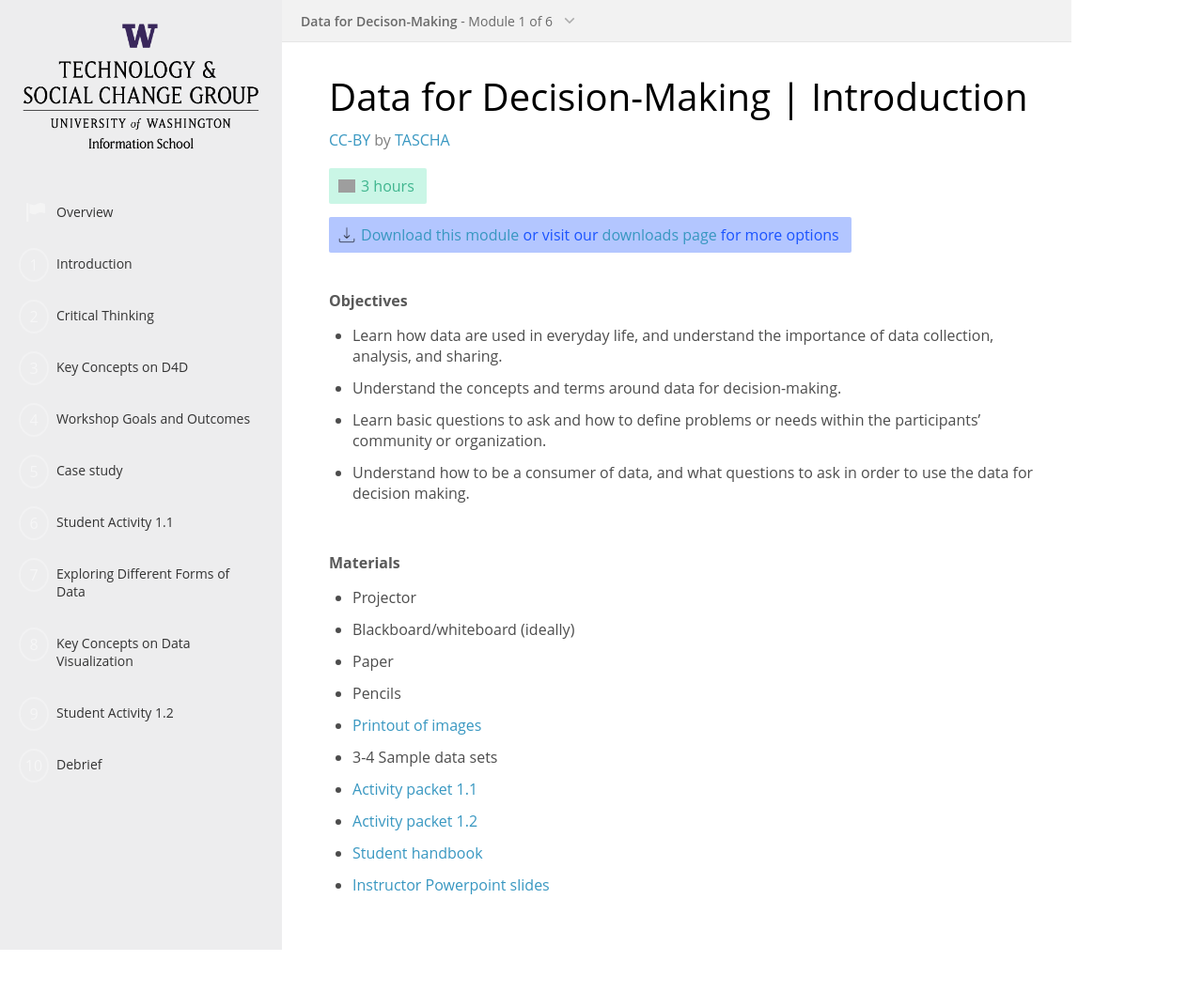
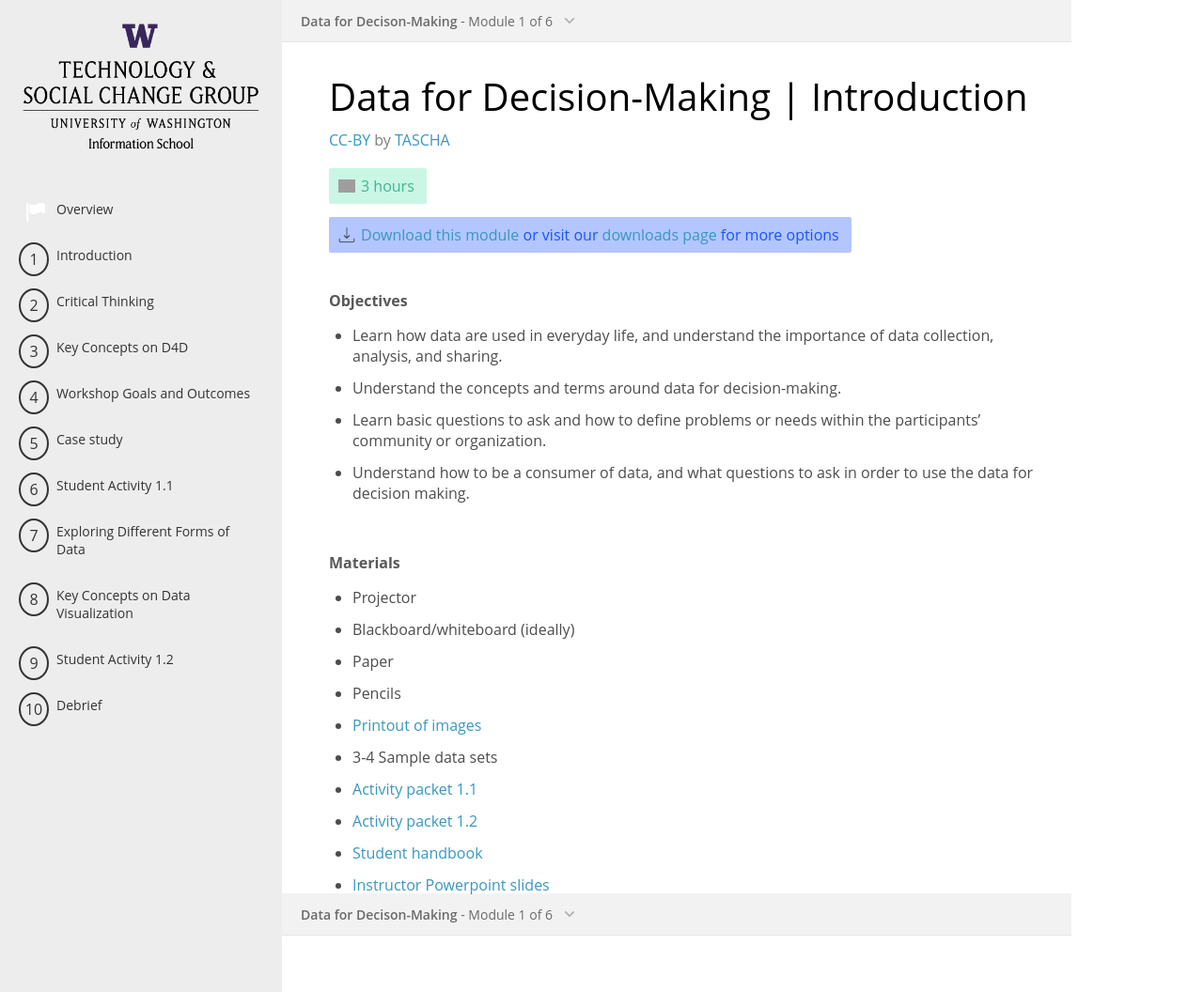
Before and after one commit to tascha/D4DM, a Jekyll site: the page module-one.html, which Jekyll copies as it is, in a window 1280 px wide. Shown: the whole page at 94% size. Built offline with Jekyll 4.4.1, drawn with Linux system fonts in a browser that asks for light colours; nearby versions of some CDN libraries; before the commit the page ends 1011 px from its top, so only the background shows below that.

Commit message:
testing padding and header

```diff
--- a/module-one.html
+++ b/module-one.html
@@ -135,6 +135,20 @@
 </p>
 -->
     <ul class="agenda">
+
+    <div class="activity-menu">
+          <a class="toggle"><strong>Data for Decison-Making</strong> - Module 1 of 6</a>
+          <ol class="activity-list">
+            <li class="current"><a href="module-one.html">Introduction to Data for Decision Making</a></li>
+            <li><a href="module-two.html">Assessing your Organization’s Data Culture</a></li>
+            <li><a href="module-three.html">Introduction to the Data Lifecycle - Collecting Data</a></li>
+            <li><a href="module-four.html">Introduction to the Data Lifecycle - Analyzing and Sharing Data</a></li>
+            <li><a href="module-five.html">Applying Data for Decision Making
+to Your Organization, Part 1</a></li>
+            <li><a href="module-six.html">Applying Data for Decision Making
+to Your Organization, Part 2</a></li>
+          </ol>
+        </div>
 
           <li>
           <h1>Introduction</h1>
--- a/template-assets/css/main.css
+++ b/template-assets/css/main.css
@@ -424,7 +424,7 @@
 }
 
 .agenda-navigation a {
-  padding: 18px 22px;
+  padding: 15px 22px;
 }
 
 .agenda-navigation a:hover {
@@ -441,8 +441,8 @@
   text-align: center;
   color: rgb(51, 51, 51);
   font-size: 16px;
-  border: solid 2px rgba(255,255,255,.25);
-  color: rgba(255,255,255,.5);
+  border: solid 2px rgba(51,51,51);
+  color: rgba(51,51,51);
   border-radius: 50%;
   width: 28px;
   top: calc(50% - 15px);
@@ -469,12 +469,12 @@
   background-size: 22px;
   background-position: center;
   background-repeat: no-repeat;
-  opacity: .4;
+  opacity: 5;
   padding: 0;
 }
 
 .agenda-navigation li.selected:nth-child(1):after {
-  opacity: 1;
+  opacity: 5;
 }
 
 /* This adds the numbers to each agenda step link */
```
